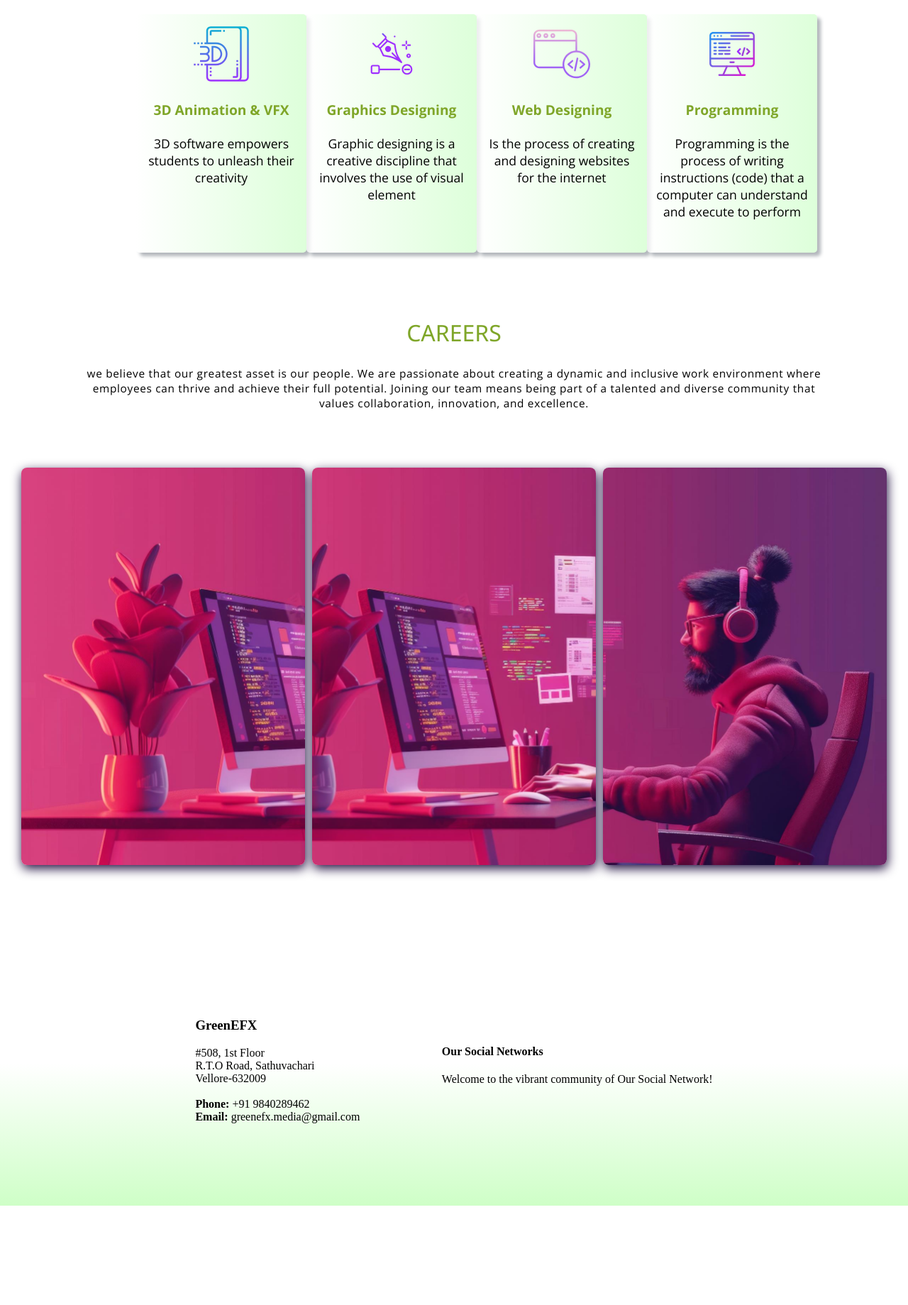
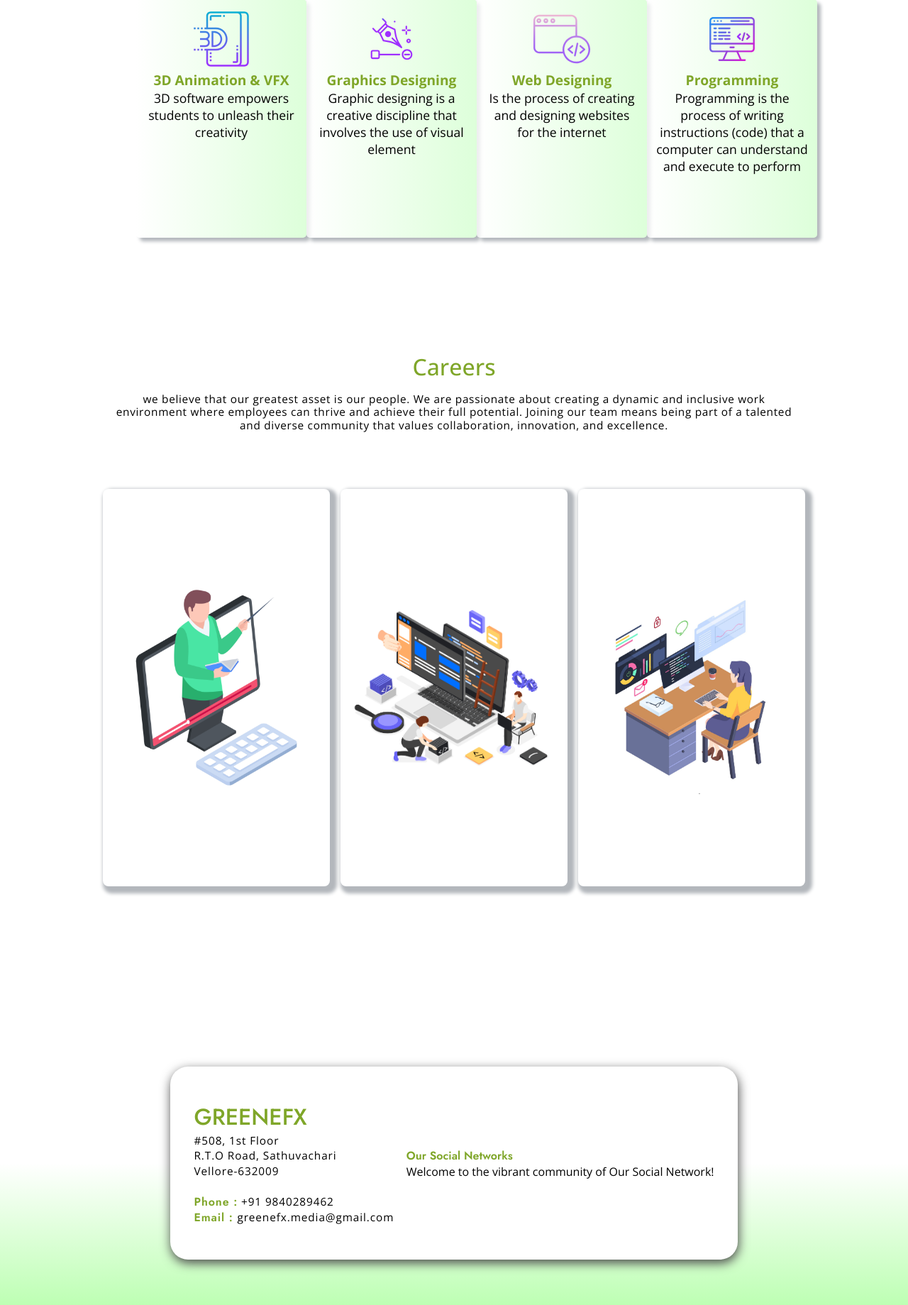
Before and after one commit to Sandeshnirmal/GreenEFX-site, a PHP site: page / in a window 1280 px wide. Shown: the part 2376-4215 px from the top of the page at 71% size. Before the commit the page ends 4075 px from the top, so only its background shows below. Run offline with PHP 8.4, Linux system fonts and the light colour scheme.

Commit message:
created career, footer section

```diff
--- a/index.html
+++ b/index.html
@@ -392,7 +392,7 @@
           </div>
 
                     <!-- Services -->
-
+          <div class="service">
             <div class="sevice-container">
               <h2 class="heading tittle">Services</h2>
             <p id="p">We offer a wide range of courses designed to cater to various interests and educational needs. Here are list of the services we offer.</p>
@@ -430,19 +430,22 @@
                   </div>
                 </div>
               </div>
+          </div>
+
+        <!-- career-section -->
 
           <section class="career-section">
-            <h2 class="heading tittle">Careers</h2>
+            <h2 class="heading">Careers</h2>
           <p id="p2">we believe that our greatest asset is our people. We are passionate about creating a dynamic and inclusive work environment where employees can thrive and achieve their full potential. Joining our team means being part of a talented and diverse community that values collaboration, innovation, and excellence.</p>
           </div>
             <div class="section-container">
               <div class="container2">
                 <div class="divition">
                   <div class="content">
-                    <h2>Multimedia Trainer</h2>
+                    <h2 class="hc">Multimedia Trainer</h2>
                     <span>We are looking for a skilled Multimedia Trainer to join our team. Expert in various multimedia tools.</span>
-                    <span><b>Responsibilities:</b>
-                      <ul>
+                    <span><b class="hc1">Responsibilities:</b>
+                      <ul class="c-list">
                         <li>Skills:Photoshop, CorelDraw & Adobe Tools</li>
                         <li>Create engaging multimedia course content</li>
                         <li>Assess and evaluate students' progress</li>
@@ -451,11 +454,11 @@
                 </div>
                 <div>
                   <div class="content">
-                    <h2>Web Designer</h2>
+                    <h2 class="hc">Web Designer</h2>
                     <span>We are hiring a talented Web Designer to help create stunning and user-friendly websites.</span>
                     <span>
-                      <b>Responsibilities:</b>
-                      <ul>
+                      <b class="hc1">Responsibilities:</b>
+                      <ul class="c-list">
                         <li>Skills: HTML, CSS, Javascript</li>
                         <li>Create UI/UX wireframes and prototypes</li>
                         <li>Collaborate with developers to implement designs</li>
@@ -465,8 +468,15 @@
                 </div>
                 <div>
                   <div class="content">
-                    <h2>Emily New</h2>
-                    <span>Web Designer</span>
+                    <h2 class="hc">Programmer</h2>
+                    <span>Are you a passionate programmer seeking new challenges? Join our dynamic team  and work on exciting projects.</span>
+                    <span><b  class="hc1">Responsibilities:</b>
+                      <ul class="c-list">
+                        <li>Skills: C, C++, Python</li>
+                        <li>Debug and troubleshoot issues</li>
+                        <li>Collaborate with cross-functional teams</li>
+                      </ul>
+                    </span>
                   </div>
                 </div>
 
@@ -480,20 +490,26 @@
   <footer class="footer-content">
     <div class="footer_contain">
       <div class="footer-contact">
-        <h3>GreenEFX</h3>
+        <h3 class=" name">GREENEFX</h3>
         <p class="Contact-text">
           #508, 1st Floor <br>
           R.T.O Road, Sathuvachari<br>
           Vellore-632009 <br><br>
-          <strong>Phone:</strong> +91 9840289462 <br>
-
-          <strong>Email:</strong> greenefx.media@gmail.com <br>
+          <strong class="col">Phone :</strong> +91 9840289462 <br>
+          <strong class="col">Email : </strong> greenefx.media@gmail.com <br>
         </p>
       </div>
 
       <div>
-        <h4>Our Social Networks</h4>
+        <h4 class="col">Our Social Networks</h4>
         <p>Welcome to the vibrant community of Our Social Network!</p>
+        <div class="social">
+          <i class="fa-brands fa-instagram" style="color: #7fa629;"></i>
+          <i class="fa-brands fa-facebook" style="color: #7fa629;"></i>
+          <i class="fa-brands fa-x-twitter" style="color: #7fa629;"></i>
+          <i class="fa-brands fa-skype" style="color: #7fa629;"></i>
+          <i class="fa-brands fa-linkedin" style="color: #7fa629;"></i>
+        </div>
       </div>
     </div>
 
--- a/requirment/style.css
+++ b/requirment/style.css
@@ -1,26 +1,29 @@
-
-
-body{
+*{
     padding: 0;
     margin: 0;
 }
 
+
+
 /* ---Navigation Bar--- */
 
 #header{
-    display: block;
     color: white;
     /* background-color: rgb(172, 172, 172); */
     position: fixed;
-    z-index: 1000;
+    z-index: 1;
     width: 100%;
     background-color: white;
     margin: 0%;
+
+    scroll-behavior: none;
     font-family: "Open Sans", sans-serif;
 }
 
 #header::after{
     background-color: white;
+    z-index: 1;
+    position: block;
 }
 
 .container{
@@ -28,8 +31,9 @@
     align-items: center;
     justify-content: space-around;
     height: 7rem;
-
-    z-index: 1000;
+    position: block;
+    padding-top: 1.3rem;
+    z-index: 1;
     /* width: 100%; */
     /* background-image: url(/requirment/img/peakpx.jpg); */
     /* background-image:linear-gradient(to left,rgba(0, 0, 0, 0.788),rgba(255, 255, 255, 0.151)) ,url(/requirment/img/peakpx.jpg); */
@@ -41,7 +45,7 @@
 .navbar{
     /* justify-content: flex-end; */
     width: 20rem;
-    z-index: 1000;
+    /* z-index: 1000; */
 }
 
 .nav_list{
@@ -352,10 +356,14 @@
 
  /* ---service divition--- */
 
+
+
  .sevice-container{
     text-align: center;
     font-family: "Open Sans", sans-serif;
+
 }
+
 
 #p{
     width: 45%;
@@ -422,24 +430,35 @@
 }
 
 .heading{
-    font-weight: 450;
+    font-family: "Open Sans", sans-serif;
+    font-weight: 500;
+    color: #7fa629;
+    text-align: center;
+    padding: 1rem;
+    font-size: 2rem;
 }
 
 /* ---careers section--- */
 
 .career-section{
     font-family: "Open Sans", sans-serif;
+    /* margin: 5rem 0; */
+    padding-top: 5rem;
+    /* background-color: rgb(172, 172, 172); */
+    height: 60rem;
 }
 
 #p2{
-    width: 83%;
+    width: 75%;
     margin: auto;
     text-align: center;
     font-size: 0.96rem;
     letter-spacing: 0.7px;
+    line-height: 1.2;
 }
 
 /* carosule section */
+
 /*
 * {
     margin: 0;
@@ -449,18 +468,28 @@
 
  .section-container{
     margin: 5rem 0;
+
  }
+
+ .c-list{
+    padding-left: 2rem;
+}
+
+.hc{
+    color: #7af147;
+    font-weight: 500;
+}
 
 
   .container2 {
-    width: 100%;
+    /* width: 100%; */
     display: flex;
     justify-content: center;
     height: 35rem;
-    gap: 10px;
+    gap: 15px;
 
      div {
-      flex: 0 0 25rem;
+      flex: 0 0 20rem;
       border-radius: 0.5rem;
       transition: 0.5s ease-in-out;
       cursor: pointer;
@@ -469,19 +498,27 @@
       overflow: hidden;
 
       &:nth-of-type(1) {
-        background: url("/requirment/img/web.jpg")
-          no-repeat 5% / cover;
-          background-position:1%, 2% ;
+        background: url("/requirment/img/trainer.jpg")
+           no-repeat 5%/ contain ;
+          /* background: radial-gradient(circle at 10% 20%, rgba(161, 255, 206, 0.534) 0%, rgb(250, 255, 209) 90%); */
+            box-shadow: 5px 5px 5px 5px rgb(179, 183, 188);
+            background-color: rgb(255, 255, 255);
       }
       &:nth-of-type(2) {
-        background: url("/requirment/img/web.jpg")
-          no-repeat 5% / cover;
-          background-position:30%, 100% ;
+         background: url("/requirment/img/web-d.jpg")
+          no-repeat 5% / contain;
+          /*background-position:37%, 80% ; */
+          /* background: radial-gradient(circle at 10% 20%, rgb(161, 255, 206) 0%, rgb(250, 255, 209) 90%); */
+          box-shadow: 5px 5px 5px 5px rgb(179, 183, 188);
+          background-color: rgb(255, 255, 255);
       }
       &:nth-of-type(3) {
-        background: url("/requirment/img/web.jpg")
-          no-repeat 5% / cover;
-          background-position: 100%, 10%;
+         background: url("/requirment/img/prog.jpg")
+         no-repeat 5%/ contain;
+         /* background-position: 100%, 30%;    */
+          /* background: radial-gradient(circle at 10% 20%, rgb(161, 255, 206) 0%, rgb(250, 255, 209) 90%); */
+        box-shadow: 5px 5px 5px 5px rgb(179, 183, 188);
+        background-color: rgb(255, 255, 255);
       }
 
       .content {
@@ -489,7 +526,7 @@
         color: #fff;
         display: flex;
         align-items: center;
-        padding: 15px;
+        padding: 14px;
         opacity: 0;
         flex-direction: column;
         margin: auto;
@@ -498,8 +535,8 @@
         background: rgb(2, 2, 46);
         background: linear-gradient(
           0deg,
-          rgba(2, 2, 46, 0.6755077030812324) 0%,
-          rgba(0, 0, 0, 0.419) 100%
+          rgba(0, 0, 0, 0.686) 30%,
+          rgba(0, 0, 0, 0.252) 100%
         );
         transform: translatey(100%);
         transition: opacity 0.5s ease-in-out, transform 0.5s 0.2s;
@@ -509,12 +546,14 @@
           display: block;
           margin-top: 5px;
           font-size: 1.2rem;
+          width: 97%;
         }
       }
 
       &:hover {
-        flex: 0 0 27rem;
-        box-shadow: 1px 3px 15px #7645d8;
+        padding-top: 1.3rem;
+        flex: 0 0 30rem;
+        box-shadow: 1px 3px 15px #5a5a5a;
         transform: translatey(-30px);
       }
 
@@ -530,13 +569,14 @@
 /* ---footter section--- */
 
 .footer-content{
-    background-image: linear-gradient(rgba(255, 255, 255, 0.112)50% , rgba(123, 255, 103, 0.37));
+    background-image: linear-gradient(rgba(255, 255, 255, 0.112)50% , rgba(123, 255, 103, 0.499));
     background-size: cover;
     background-position: 10% 60%;
     height: 25rem;
     margin: 0;
     color: rgb(0, 0, 0);
     display: flex;
+    font-family: "Open Sans", sans-serif;
     /* justify-content: end; */
 }
 
@@ -545,13 +585,37 @@
     align-items: center;
     justify-content: space-evenly;
     flex-direction: row;
-    width: 75%;
-    margin: 0% auto;
+    width: 60%;
+    height: 15rem;
+    margin: auto;
+    box-shadow: 1px 5px 15px #4a4a4a;
+    border-radius: 25px;
+    padding: 1rem;
+    background-color: #fff;
 }
-
-
-
 
 .Contact-text{
     margin: 0;
+    font-size: 0.96rem;
+    letter-spacing: 0.9px;
+    line-height: 1.4;
 }
+
+strong{
+    color: #7fa629;
+    font-weight: 400;
+}
+
+.name{
+    font-size: 2rem;
+    font-weight: 500;
+    font-family: "Jost", sans-serif;
+    color: #7fa629;
+}
+
+.col{
+    color: #7fa629;
+    font-weight: 600;
+    font-family: "Jost", sans-serif;
+    font-size: 1rem;
+}
```
Also changed, not shown: requirment/img/prog.jpg (added), requirment/img/trainer.jpg (added), requirment/img/web-d.jpg (added), requirment/img/web2.jpg (added). Lines whose indentation alone changed are shown as unchanged.
